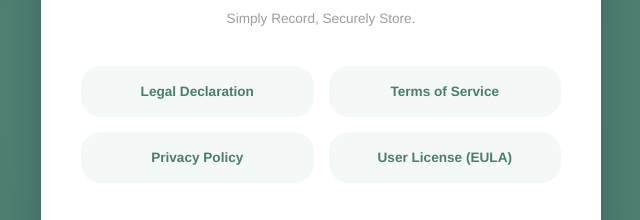
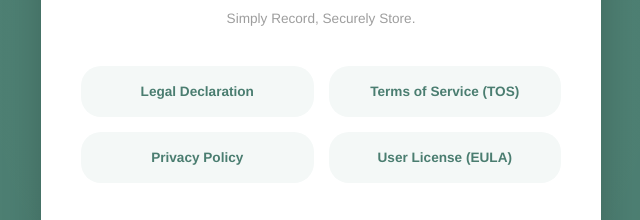
Before and after one commit to kr1shawn/solace, a website: page index.html in a window 1280 px wide. Shown: the part 330-550 px from the top of the page, 319-959 px from the left. Drawn offline with Linux system fonts and the light colour scheme.

Commit message:
Update index.html

```diff
--- a/index.html
+++ b/index.html
@@ -80,7 +80,7 @@
 
         <div class="nav-grid">
             <a href="LEGAL" class="btn">Legal Declaration</a>
-            <a href="TOS" class="btn">Terms of Service</a>
+            <a href="TOS" class="btn">Terms of Service (TOS)</a>
             <a href="PRIVACY" class="btn">Privacy Policy</a>
             <a href="EULA" class="btn">User License (EULA)</a>
         </div>
```
